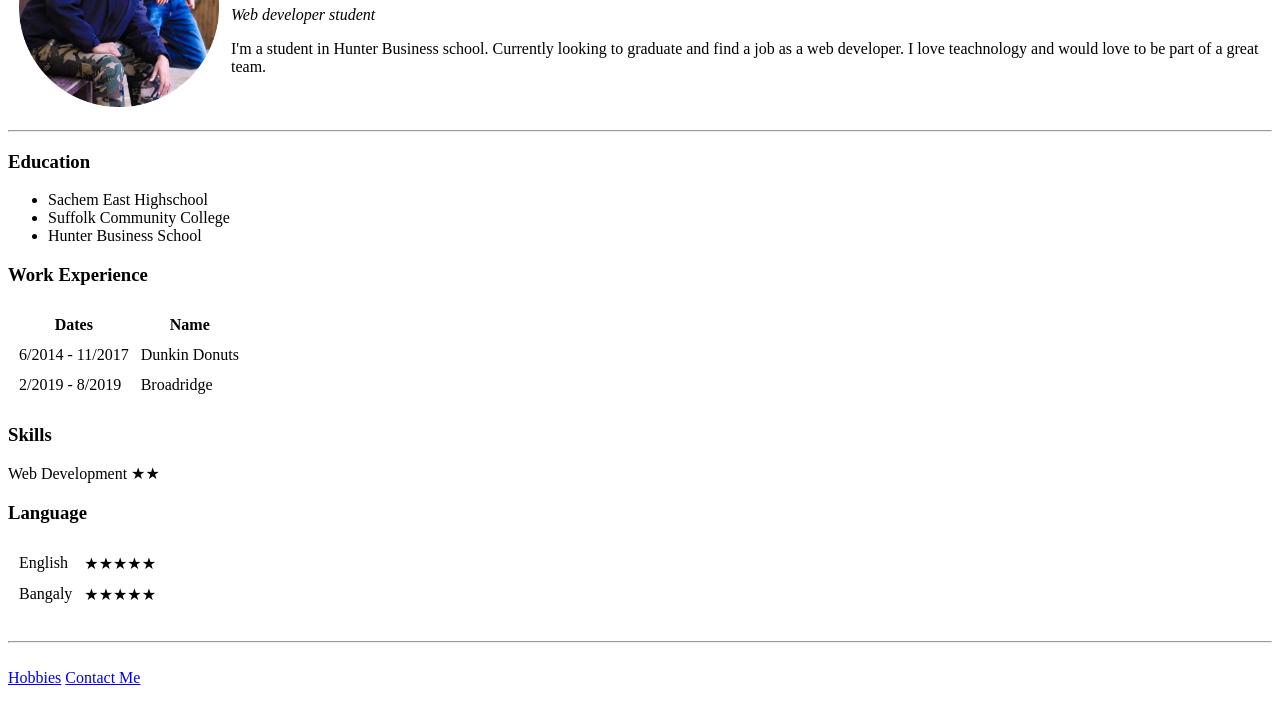
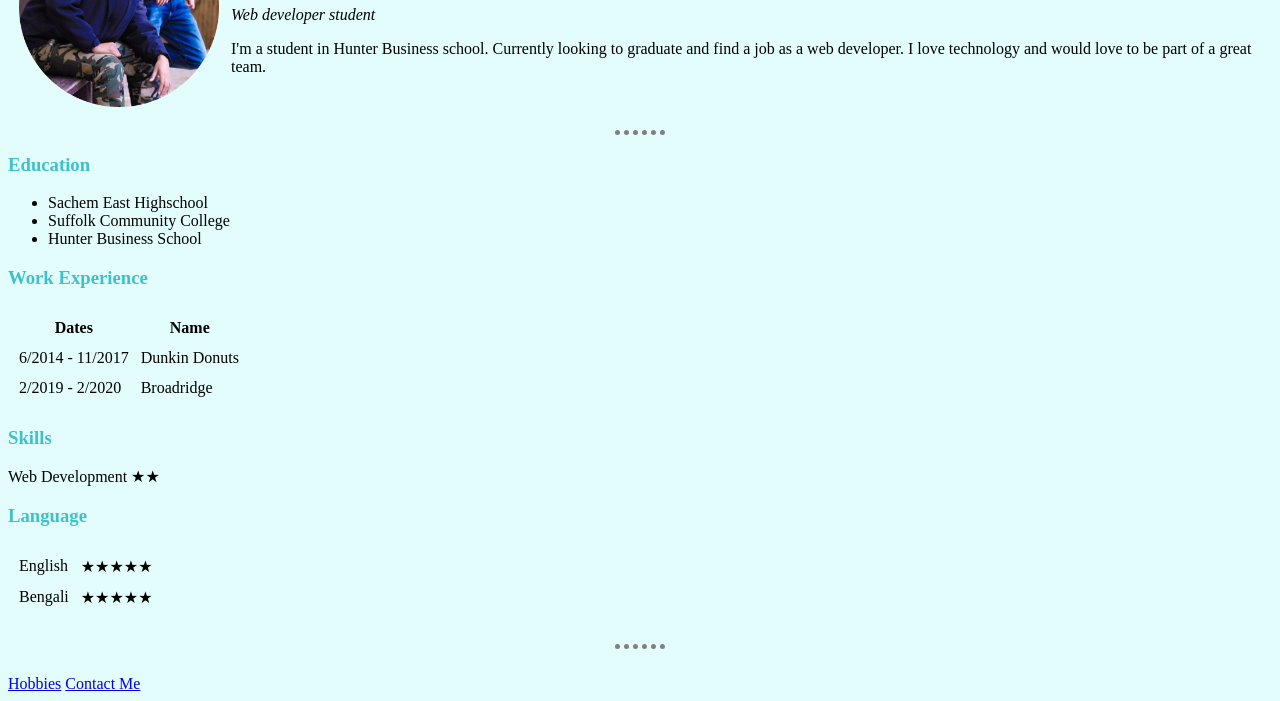
Before and after one commit to mahrusferdous/personalsite, a plain HTML site: page index.html in a window 1280 px wide. Shown: the part 112-813 px from the top of the page. Drawn offline with Linux system fonts and the light colour scheme.

Commit message:
added css

```diff
--- a/index.html
+++ b/index.html
@@ -2,7 +2,7 @@
 <html lang="en" dir="ltr">
   <head>
     <meta charset="utf-8">
-    <title>Mahrus's Personal site ✅</title>
+    <title>Mahrus's Personal site</title>
     <link rel="stylesheet" href="styles.css">
   </head>
   <body>
@@ -13,7 +13,7 @@
           <h1>Mahrus Ferdous</h1>
           <em>Web developer student</em><br>
           <p class="pg">I'm a student in Hunter Business school. Currently looking to graduate and find a job as a web developer.
-             I love teachnology and would love to be part of a great team.</p>
+             I love technology and would love to be part of a great team.</p>
         </td>
       </tr>
     </table>
@@ -38,7 +38,7 @@
           <td>Dunkin Donuts</td>
         </tr>
         <tr>
-          <td>2/2019 - 8/2019</td>
+          <td>2/2019 - 2/2020</td>
           <td>Broadridge</td>
         </tr>
       </tbody>
@@ -52,7 +52,7 @@
         <td>★★★★★</td>
       </tr>
       <tr>
-        <td>Bangaly</td>
+        <td>Bengali</td>
         <td>★★★★★</td>
       </tr>
     </table>
--- a/styles.css
+++ b/styles.css
@@ -1,4 +1,19 @@
+body {
+  background-color: #e3fdfd;
+}
+
 .img {
   width: 200px;
   height: 200px;
 }
+
+hr {
+  border-color: gray;
+  border-style: dotted none none none;
+  border-width: thick;
+  width: 50px;
+}
+
+h3, h1 {
+  color: #3fc1c9;
+}
```
Also changed, not shown: contact.html (+1 -0 lines), hobbies.html (+1 -0 lines).
